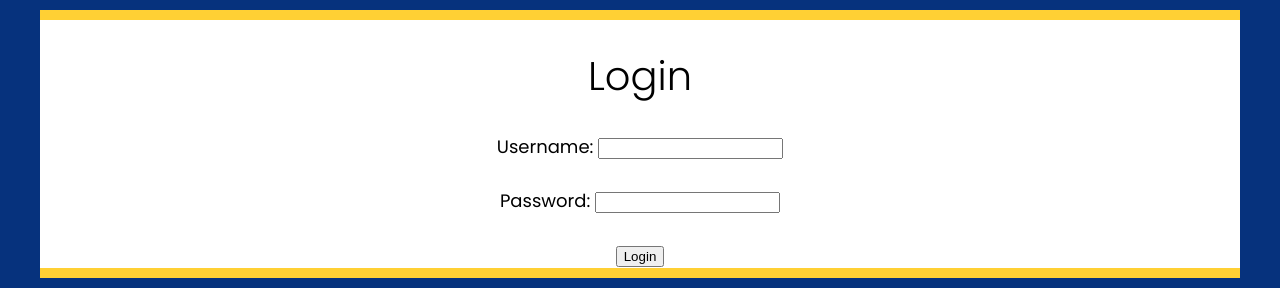
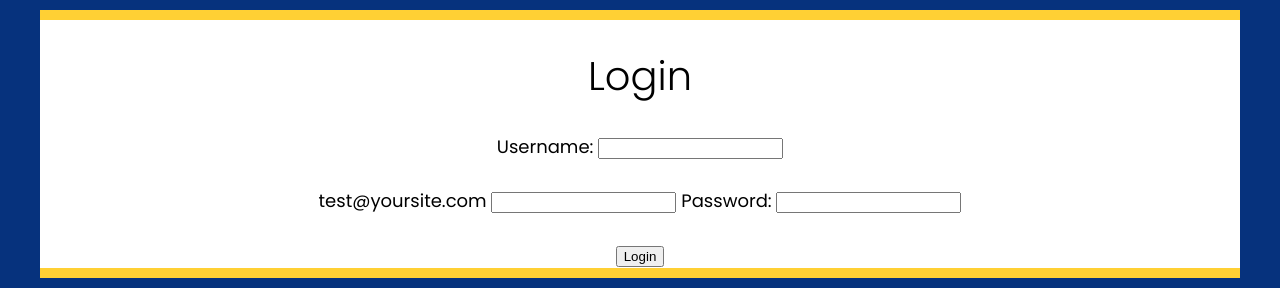
Before and after one commit to tanahak/coffee, a plain HTML site: page login.html in a window 1280 px wide. Shown: the part 134-422 px from the top of the page. Drawn offline with Linux system fonts and the light colour scheme.

Commit message:
Update website files

```diff
--- a/login.html
+++ b/login.html
@@ -31,6 +31,8 @@
                 <form id="loginForm">
                     <label for="username">Username:</label>
                     <input type="text" id="username" name="username" required><br><br>
+                    <label for="email">test@yoursite.com</label>
+                    <input type="email" id="email" name="email">
 
                     <label for="password">Password:</label>
                     <input type="password" id="password" name="password" required><br><br>
```
Also changed, not shown: js/custom-login.js (+8 -1 lines).
